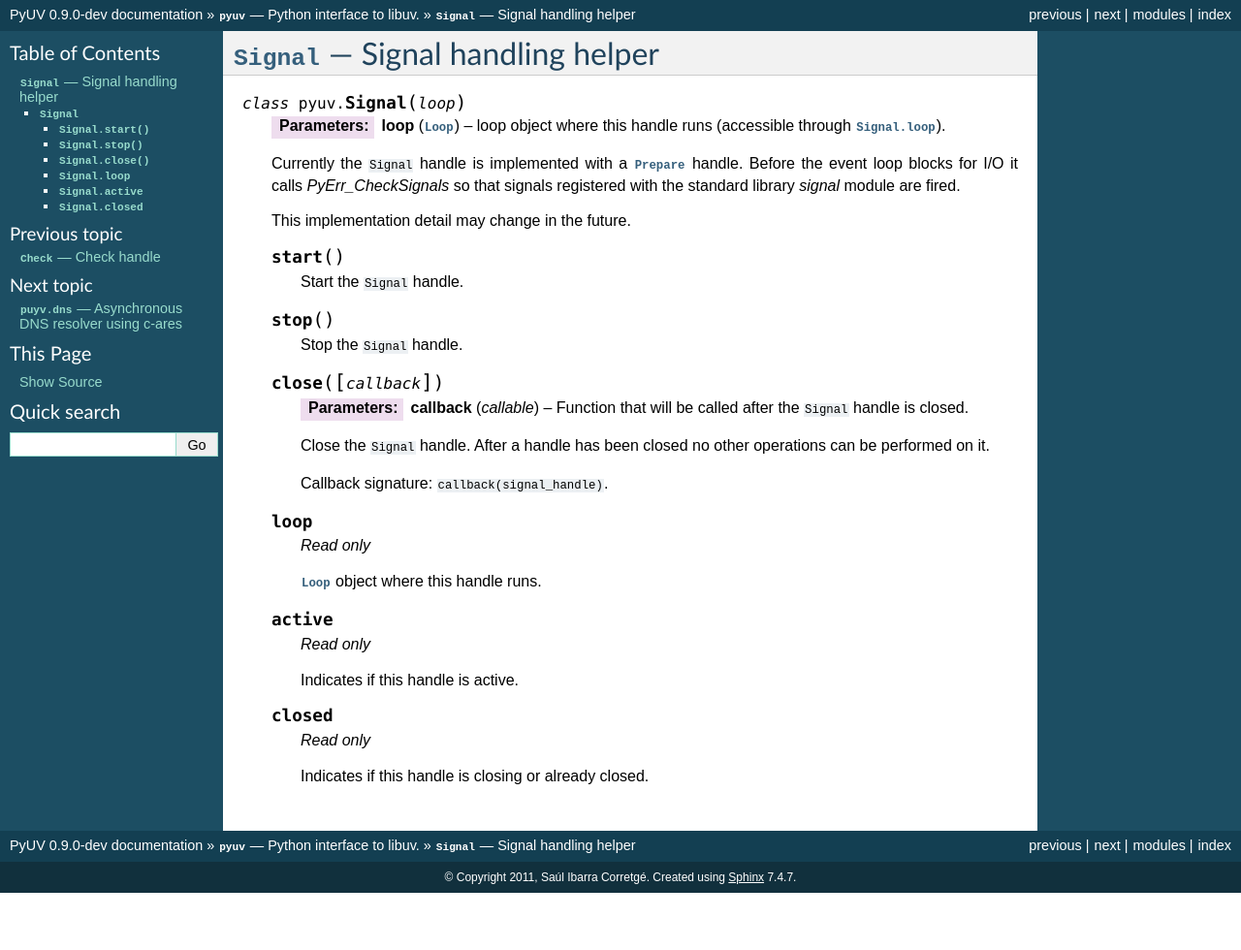
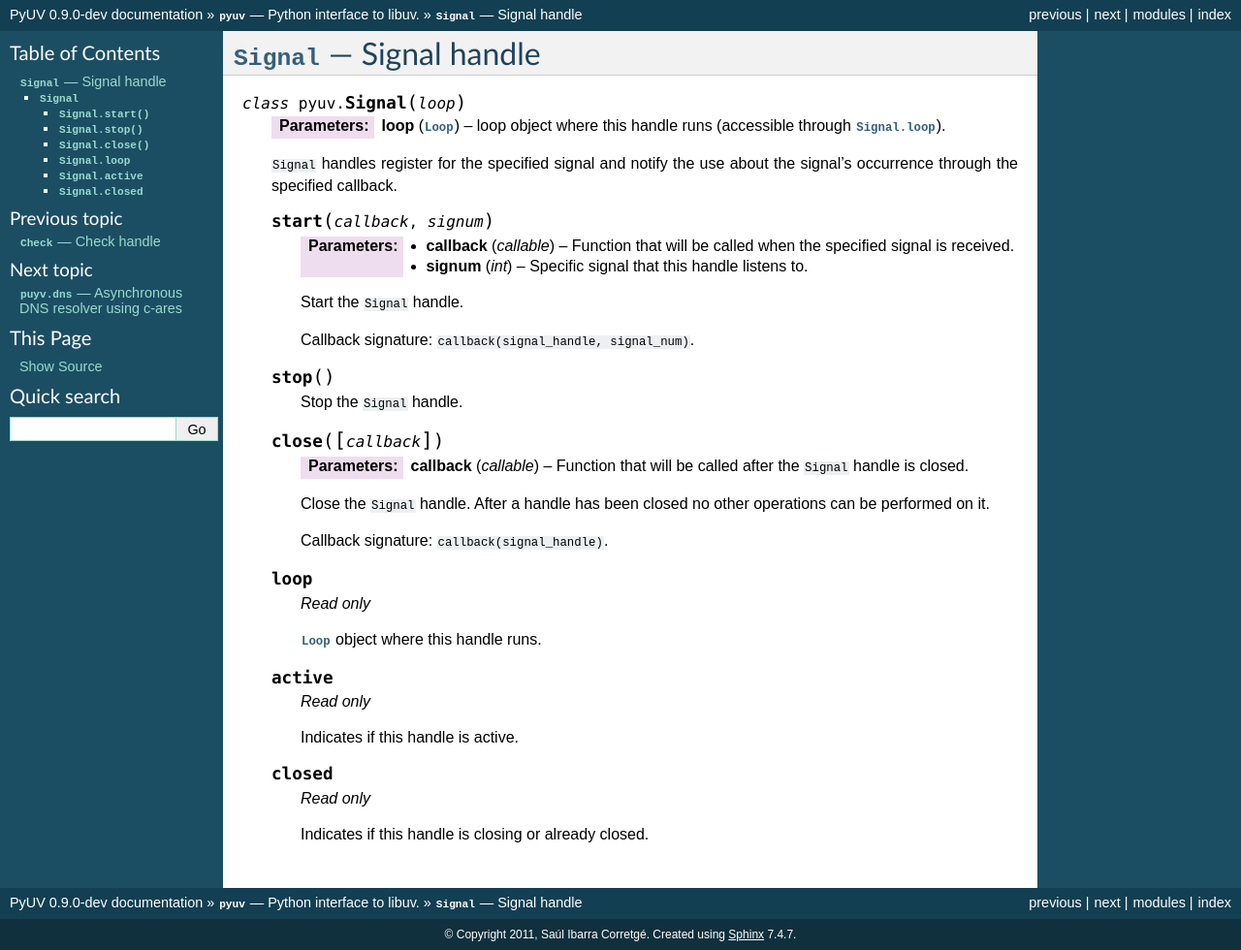
Before and after one commit to saghul/pyuv, a Sphinx documentation site: the page built from docs/signal.rst, in a window 1280 px wide. Shown: the whole page at 97% size. Built offline with Sphinx 7.4.7, drawn with Linux system fonts in a browser that asks for light colours; before the commit the page ends 921 px from its top, so only the background shows below that.

Commit message:
Updated documentation

```diff
--- a/docs/signal.rst
+++ b/docs/signal.rst
@@ -4,9 +4,9 @@
 .. currentmodule:: pyuv
 
 
-=============================================
-:py:class:`Signal` --- Signal handling helper
-=============================================
+====================================
+:py:class:`Signal` --- Signal handle
+====================================
 
 
 .. py:class:: Signal(loop)
@@ -14,15 +14,19 @@
     :type loop: :py:class:`Loop`
     :param loop: loop object where this handle runs (accessible through :py:attr:`Signal.loop`).
 
-    Currently the ``Signal`` handle is implemented with a :py:class:`Prepare` handle.
-    Before the event loop blocks for I/O it calls `PyErr_CheckSignals` so that signals
-    registered with the standard library `signal` module are fired.
+    ``Signal`` handles register for the specified signal and notify the use about the signal's
+    occurrence through the specified callback.
 
-    This implementation detail may change in the future.
 
-    .. py:method:: start()
+    .. py:method:: start(callback, signum)
+
+        :param callable callback: Function that will be called when the specified signal is received.
+
+        :param int signum: Specific signal that this handle listens to.
 
         Start the ``Signal`` handle.
+
+        Callback signature: ``callback(signal_handle, signal_num)``.
 
     .. py:method:: stop
 
```
